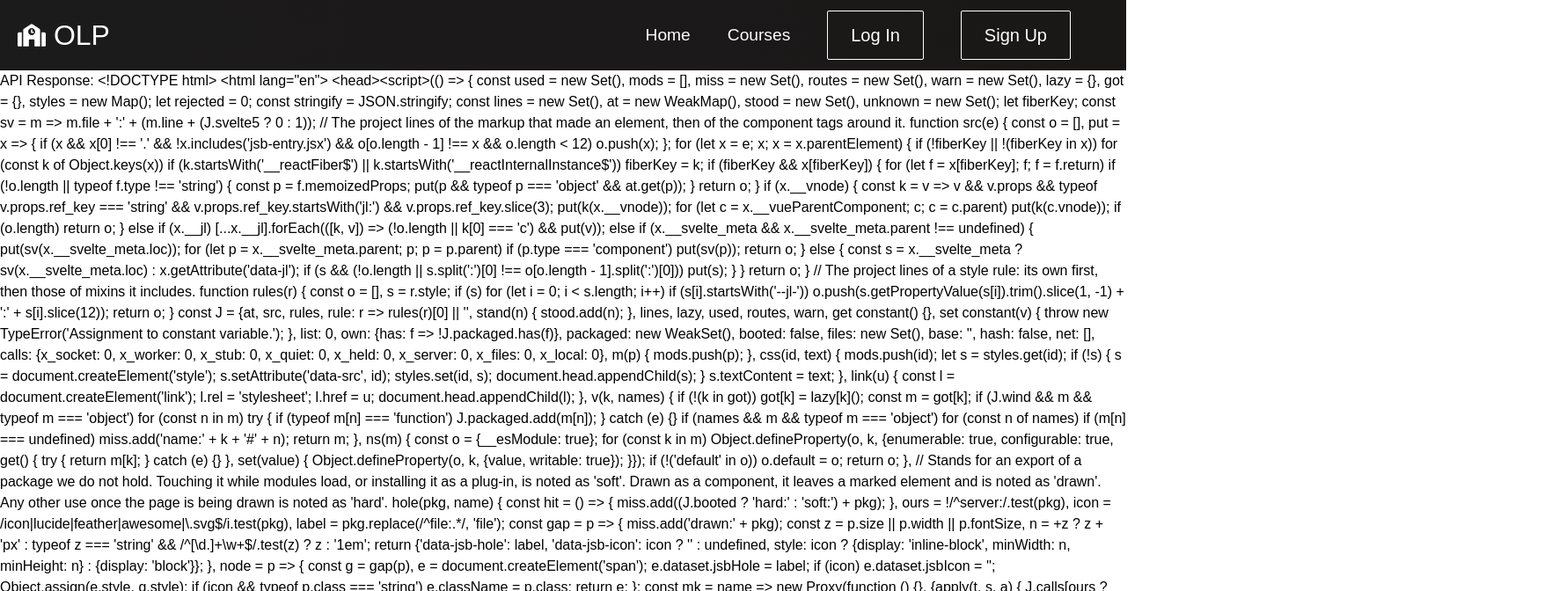
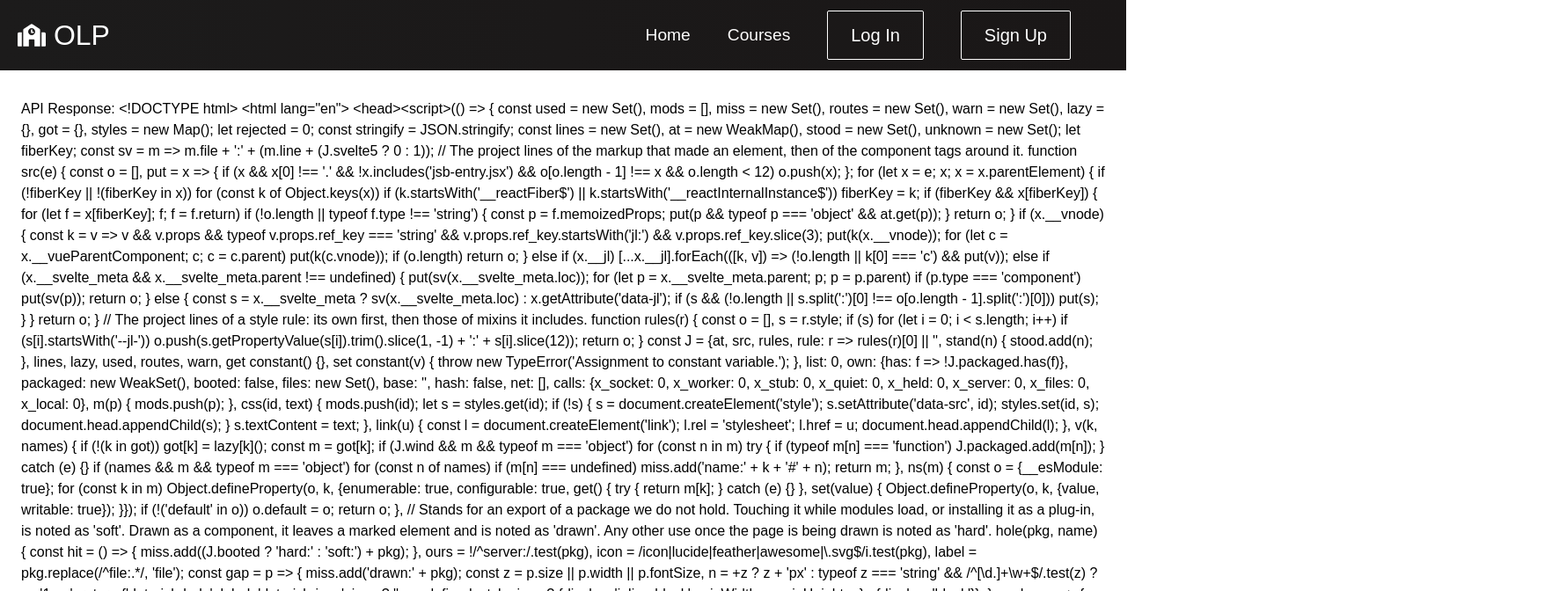
Before and after one commit to ssume1/online-learning-platform, a React (Create React App) app in the folder frontend/: page / in a window 1280 px wide. Shown: the top 672 px of the page at 88% size, 1764 px wide, since content can reach past the window. Built offline with nearby package versions, Linux system fonts and the light colour scheme.

Commit message:
small update for home page

```diff
--- a/frontend/src/components/pages/Home.js
+++ b/frontend/src/components/pages/Home.js
@@ -1,3 +1,7 @@
-export function Home({ApiStatus}){
-    return <p>API Response: {ApiStatus}</p>
+export function Home({ ApiStatus }) {
+    return (
+        <div className="p-6">
+            <p className="mt-2">API Response: {ApiStatus}</p>
+        </div>
+    );
 }
```
